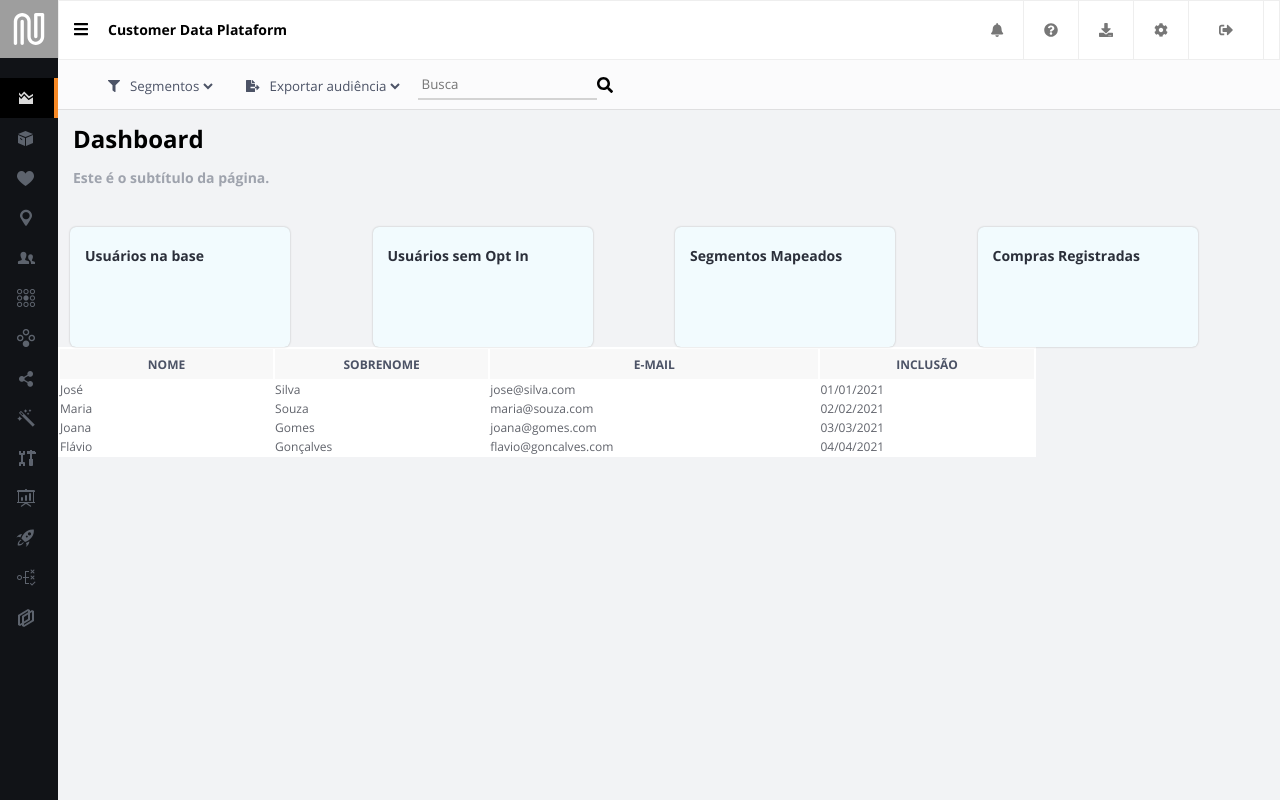
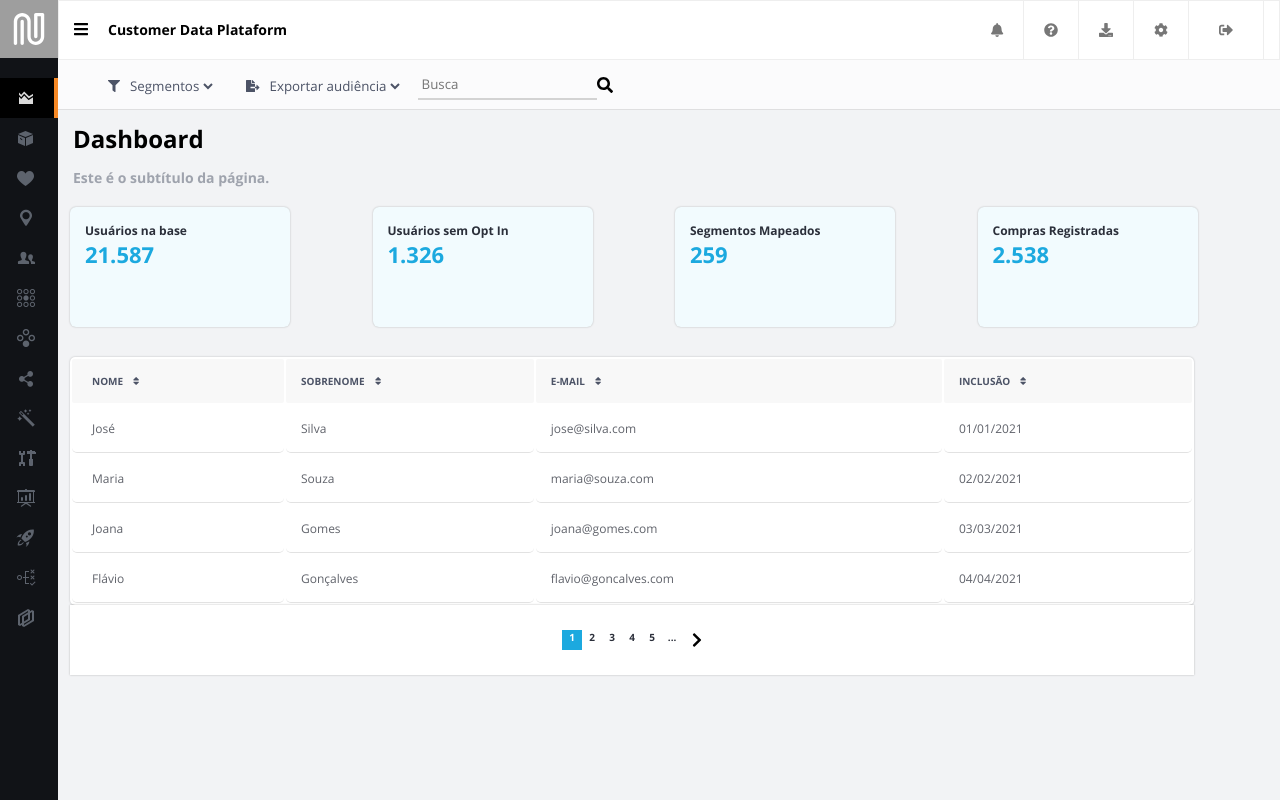
Before and after one commit to Pedr0visk/tutorial-nextjs, a Next.js app: page /dashboard in a window 1280 px wide. Built offline with nearby package versions, Linux system fonts and the light colour scheme; grey boxes are pictures that could not be loaded; a web font is replaced by a local one.

Commit message:
Finalizado template de dashboard

```diff
--- a/src/containers/Filter/index.js
+++ b/src/containers/Filter/index.js
@@ -26,7 +26,7 @@ const Filter = () => {
           <Select>
             <Option>Segmentos</Option>
             {options.map((element) => (
-              <Option value={element}>{element}</Option>
+              <Option key={element} value={element}>{element}</Option>
             ))}
           </Select>
         </Link>
--- a/src/containers/GraphicsCard/index.js
+++ b/src/containers/GraphicsCard/index.js
@@ -1,12 +1,18 @@
 import React from 'react'
-import { Container, GraphicTitle } from './styles'
+import { Container, GraphicTitle, GraphicValue, Graphic } from './styles'
 
-const GraphicCard = ({title}) => {
+const GraphicCard = ({title, value, children}) => {
   return (
     <Container>
       <GraphicTitle>
         {title}
       </GraphicTitle>
+      <GraphicValue>
+        {value}
+      </GraphicValue>
+      <Graphic>
+        {children}
+      </Graphic>
     </Container>
   )
 }
--- a/src/containers/GraphicsCard/styles.js
+++ b/src/containers/GraphicsCard/styles.js
@@ -4,17 +4,25 @@ import styled from 'styled-components'
 export const Container = styled.div`
   height: 120px;
   width: 220px;
-  padding: 0 15px;
+  padding: 15px 15px;
   margin-right: auto;
   box-shadow: 0px 0px 2px rgba(0, 0, 0, 0.25);
   border-radius: 6px;
   background-color: #F2FBFE;
   color: #2B2F3A;
-  display: flex;
 `
 
 export const GraphicTitle = styled.h1`
-  font-size: 14px;
+  font-size: 12px;
   font-weight: bold;
-  line-height: 58px;
 `
+
+export const GraphicValue = styled.h1`
+font-size: 22px;
+font-weight: bold;
+color: #1CA9DF;
+`
+
+export const Graphic = styled.div`
+
+`
--- a/src/containers/Table/index.js
+++ b/src/containers/Table/index.js
@@ -1,11 +1,10 @@
   import React from 'react'
-  import { Line, Table, ColumnTitle, CellValue, Head } from './styles'
+  import { Line, Table, ColumnTitle, CellValue, Head, Container, Pagination, Page } from './styles'
+  import { FontAwesomeIcon } from "@fortawesome/react-fontawesome"
   import {
-    faBell,
-    faQuestionCircle,
-    faDownload,
-    faCog,
-    faSignOutAlt
+    faArrowRight,
+    faChevronRight,
+    faSort
   } from "@fortawesome/free-solid-svg-icons"
 
   const TableMain = () => {
@@ -36,33 +35,47 @@
       },
     ];
     return (
+      <Container>
         <Table>
         <Head>
         <Line>
-          <ColumnTitle>
+          <ColumnTitle style={{paddingLeft: 20}}>
             NOME
+            <FontAwesomeIcon style={{marginLeft: 10}}  icon={faSort} />
           </ColumnTitle>
           <ColumnTitle>
             SOBRENOME
+            <FontAwesomeIcon style={{marginLeft: 10}}  icon={faSort} />
           </ColumnTitle>
           <ColumnTitle>
             E-MAIL
+            <FontAwesomeIcon style={{marginLeft: 10}}  icon={faSort} />
           </ColumnTitle>
           <ColumnTitle>
             INCLUSÃO
+            <FontAwesomeIcon style={{marginLeft: 10}}  icon={faSort} />
           </ColumnTitle>
           </Line>
           </Head>
           {values.map((element) => (
             <Line key={element.nome}>
-              <CellValue>{element.nome}</CellValue>
+              <CellValue style={{paddingLeft: 20}}>{element.nome}</CellValue>
               <CellValue>{element.sobrenome}</CellValue>
               <CellValue>{element.email}</CellValue>
               <CellValue>{element.inclusao}</CellValue>
           </Line>
-
           ))}
         </Table>
+        <Pagination>
+                <Page style={{  backgroundColor: '#1CA9DF', color: '#FFF'}}>1</Page>
+                <Page>2</Page>
+                <Page>3</Page>
+                <Page>4</Page>
+                <Page>5</Page>
+                <Page>...</Page>
+                <FontAwesomeIcon style={{marginLeft: 10}}  icon={faChevronRight} />
+            </Pagination>
+        </Container>
     )
   }
 
--- a/src/containers/Table/styles.js
+++ b/src/containers/Table/styles.js
@@ -1,24 +1,56 @@
 import styled from 'styled-components'
 
-
+export const Container = styled.div`
+  width: 100%;
+  margin-bottom: 30px;
+`
 export const Head = styled.thead`
   background-color: #F8F8F8;
+  height: 40px;
+  border-radius: 5px;
 `
 export const ColumnTitle = styled.th`
   color: #4c5366;
-  font-size: 12px;
-  height: 30px;
+  font-size: 10px;
+  text-align: start;
+  border-radius: 2px;
+  padding: 15px;
   width: 80px;
 `
 export const Table = styled.table`
+  margin-left: 12px;
+  background-color: var(--white);
   justify-content: center;
-  align-items: center;
-  width: 80%;
-  background-color: var(--white);
+  width: 92%;
+  border-radius: 5px;
+  box-shadow: 0px 0px 2px rgba(0, 0, 0, 0.25);
 `
 
 export const CellValue = styled.td`
   font-size: 12px;
   color: #2B2F3ABF;
+  border-bottom: 1px solid #E2E2E2;
+  border-radius: 5px;
+  padding: 15px;
 `
 export const Line = styled.tr``
+
+export const Pagination = styled.div`
+  height: 70px;
+  justify-content: center;
+  margin-left: 12px;
+  width: 92%;
+  border-bottom-radius: 5px;
+  box-shadow: 0px 0px 2px rgba(0, 0, 0, 0.25);
+  align-items: center;
+  background-color: var(--white);
+  display: flex;
+`
+export const Page = styled.div`
+  width: 20px;
+  height: 20px;
+  text-align center;
+  font-size: 10px;
+  font-weight: bold;
+  color: #2B2F3A;
+`
--- a/src/pages/dashboard/index.js
+++ b/src/pages/dashboard/index.js
@@ -1,5 +1,5 @@
     import React from 'react'
-  import {ContainerGraphics, Container} from './styles'
+    import {ContainerGraphics, Container, ContainerTable} from './styles'
     import GraphicCard from '../../containers/GraphicsCard'
     import Layout from '../../containers/Layout'
     import Title from '../../containers/PageTitle'
@@ -11,25 +11,23 @@ import TableMain from '../../containers/Table'
           <Container>
             <Title value={"Dashboard"} subtitle={"Este é o subtítulo da página."}/>
             <ContainerGraphics>
-
-          <GraphicCard title={"Usuários na base"}>
-            {/* <Graphic /> */}
+            <GraphicCard title={"Usuários na base"} value={"21.587"}>
+              {/* Graphic */}
             </GraphicCard>
-          <GraphicCard title={"Usuários sem Opt In"}>
-            {/* <Graphic /> */}
+            <GraphicCard title={"Usuários sem Opt In"} value={"1.326"}>
+              {/* Graphic */}
             </GraphicCard>
-          <GraphicCard title={"Segmentos Mapeados"}>
-            {/* <Graphic /> */}
+            <GraphicCard title={"Segmentos Mapeados"} value={"259"}>
+              {/* Graphic */}
             </GraphicCard>
-          <GraphicCard title={"Compras Registradas"}>
-            {/* <Graphic /> */}
+            <GraphicCard title={"Compras Registradas"} value={"2.538"}>
+              {/* Graphic */}
             </GraphicCard>
             </ContainerGraphics>
           </Container>
-        <div style={{alignItems: 'center', justifyContent: 'center'}}>
+          <ContainerTable>
             <TableMain />
-        </div>
-
+          </ContainerTable>
         </Layout>
       )
     }
--- a/src/pages/dashboard/styles.js
+++ b/src/pages/dashboard/styles.js
@@ -4,10 +4,13 @@ import styled from 'styled-components'
 export const ContainerGraphics = styled.div`
     display: flex;
     margin-left: 12px;
-    margin-top: 40px;
+    margin-top: 20px;
 `
 
-export const Container = styled.div`
+export const Container = styled.div``
 
-
+export const ContainerTable = styled.div`
+    display: flex;
+    justify-content: center;
+    margin-top: 30px;
 `
```
Lines whose indentation alone changed are shown as unchanged.
